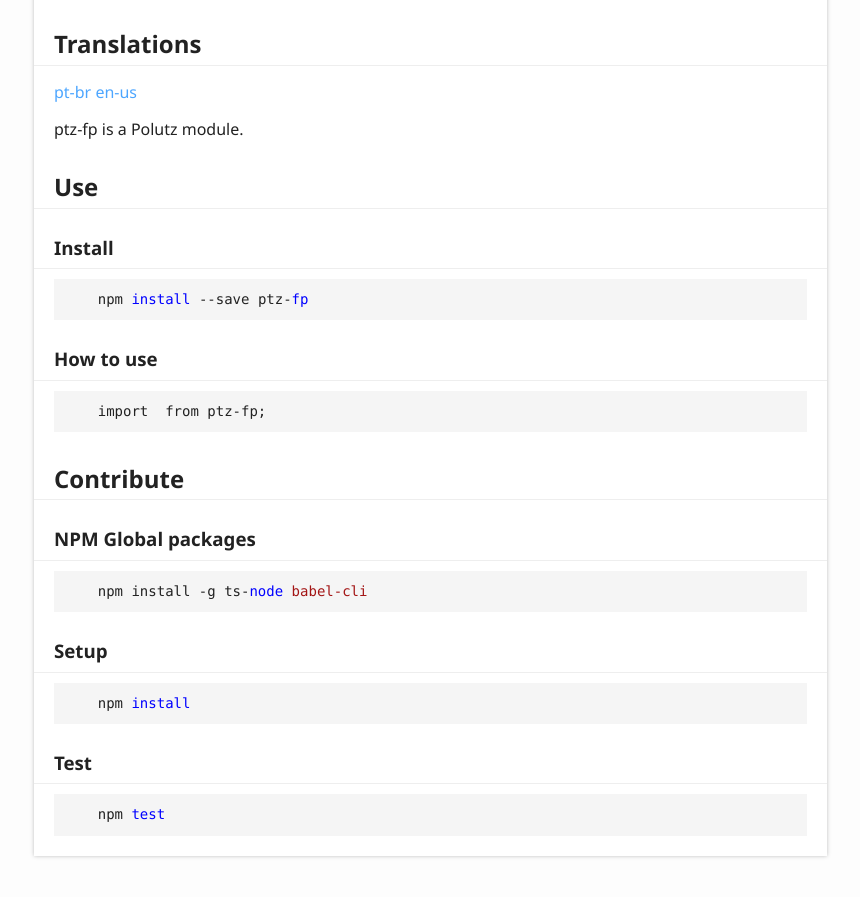
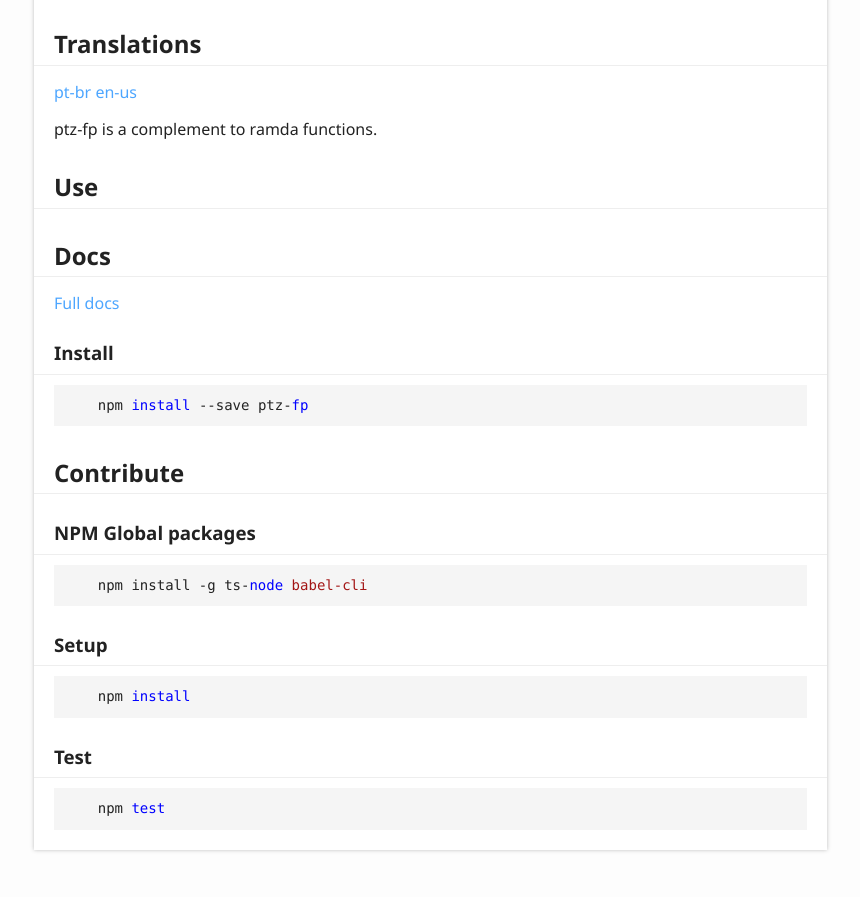
Before and after one commit to polutz/ptz-fp, a website: page docs/index.html in a window 1280 px wide. Shown: the part 2098-2995 px from the top of the page, without its empty margins (6-866 px from the left). Drawn offline with Linux system fonts and the light colour scheme.

Commit message:
Update CHANGELOG

```diff
--- a/docs/index.html
+++ b/docs/index.html
@@ -72,12 +72,12 @@
 				<h2 id="translations">Translations</h2>
 				<p><a href="https://github.com/polutz/ptz-fp/blob/master/README.pt-br.md">pt-br</a>
 				<a href="https://github.com/polutz/ptz-fp/blob/master/README.md">en-us</a></p>
-				<p>ptz-fp is a Polutz module.</p>
+				<p>ptz-fp is a complement to ramda functions.</p>
 				<h2 id="use">Use</h2>
+				<h2 id="docs">Docs</h2>
+				<p><a href="https://polutz.github.io/ptz-fp/">Full docs</a></p>
 				<h3 id="install">Install</h3>
 				<pre><code>    npm <span class="hljs-keyword">install </span>--save ptz-<span class="hljs-built_in">fp</span>
-</code></pre><h3 id="how-to-use">How to use</h3>
-				<pre><code>    <span class="hljs-meta"><span class="hljs-meta-keyword">import</span>  from ptz-fp;</span>
 </code></pre><h2 id="contribute">Contribute</h2>
 				<h3 id="npm-global-packages">NPM Global packages</h3>
 				<pre><code>    npm install -g ts-<span class="hljs-keyword">node</span> <span class="hljs-title">babel-cli</span>
```
Also changed, not shown: docs/modules/_isnilorempty_.html (+1 -1 lines), CHANGELOG.md.
